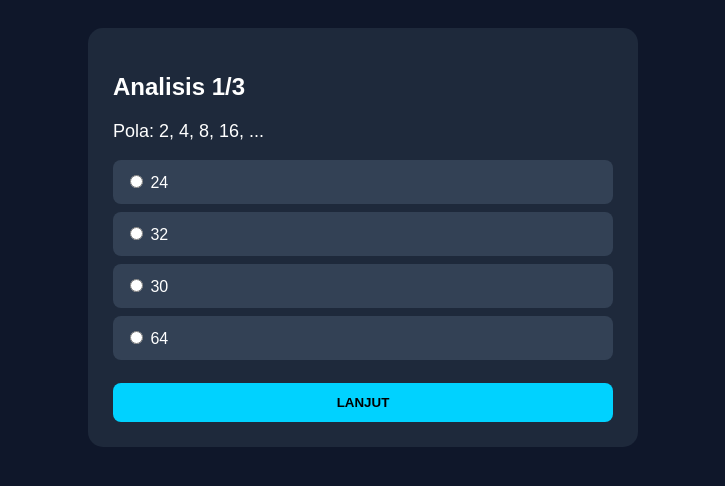
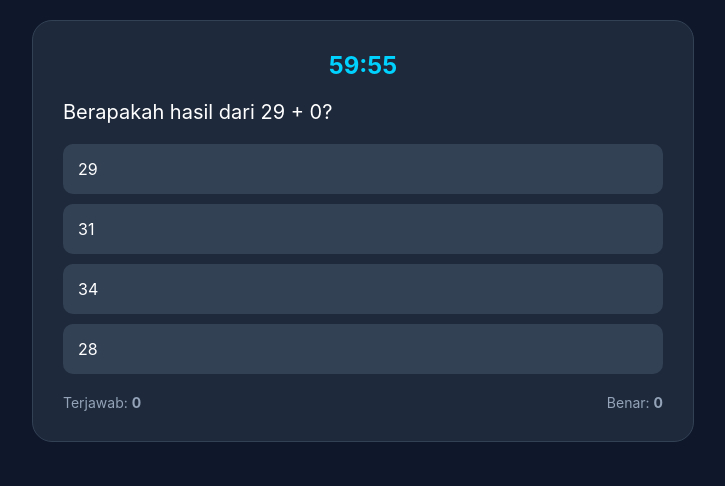
Before and after one commit to muhammadfikri17287-pixel/Test-iq, a website: page soal.html in a window 1280 px wide. Shown: the whole page, without its empty margins (277-1002 px from the left). Drawn offline with Linux system fonts and the light colour scheme; some packages are replaced by stand-ins of ours; a script that the page names is missing.

Commit message:
Update soal.html

```diff
--- a/soal.html
+++ b/soal.html
@@ -3,55 +3,105 @@
 <head>
     <meta charset="UTF-8">
     <meta name="viewport" content="width=device-width, initial-scale=1.0">
-    <title>Analisis IQ</title>
+    <title>Mensa Style | IQ Analysis</title>
     <script src="https://cdn.jsdelivr.net/npm/sweetalert2@11"></script>
     <style>
-        body { font-family: sans-serif; background: #0f172a; color: white; padding: 20px; display: flex; justify-content: center; }
-        .box { width: 100%; max-width: 500px; background: #1e293b; padding: 25px; border-radius: 15px; }
-        .opsi { display: block; background: #334155; padding: 12px; margin: 8px 0; border-radius: 8px; cursor: pointer; }
+        body { font-family: 'Inter', sans-serif; background: #0f172a; color: white; margin: 0; padding: 20px; }
+        .container { max-width: 600px; margin: auto; background: #1e293b; padding: 30px; border-radius: 20px; border: 1px solid #334155; }
+        .timer-bar { font-size: 24px; font-weight: bold; color: #00d2ff; text-align: center; margin-bottom: 20px; }
+        .question { font-size: 20px; margin-bottom: 20px; }
+        .option { display: block; background: #334155; padding: 15px; margin: 10px 0; border-radius: 10px; cursor: pointer; transition: 0.3s; }
+        .option:hover { background: #475569; }
+        .stats { display: flex; justify-content: space-between; font-size: 14px; color: #94a3b8; margin-top: 20px; }
     </style>
 </head>
 <body>
-    <div class="box">
-        <h2 id="qNum">Soal 1</h2>
-        <p id="qText" style="font-size: 18px;"></p>
+    <div class="container">
+        <div class="timer-bar" id="timer">60:00</div>
+        <div class="question" id="qText">Menyiapkan analisis...</div>
         <div id="options"></div>
-        <button onclick="next()" style="width: 100%; padding: 12px; margin-top: 15px; background: #00d2ff; border: none; border-radius: 8px; font-weight: bold;">LANJUT</button>
+        <div class="stats">
+            <span>Terjawab: <b id="statTotal">0</b></span>
+            <span>Benar: <b id="statCorrect">0</b></span>
+        </div>
     </div>
 
     <script>
-        const soal = [
-            { q: "Pola: 2, 4, 8, 16, ...", o: ["24", "32", "30", "64"], a: 1 },
-            { q: "Mana yang tidak cocok?", o: ["Meja", "Kursi", "Lemari", "Air"], a: 3 },
-            { q: "Jika A=1, B=2, maka CAB=?", o: ["312", "123", "213", "321"], a: 0 }
-        ];
-        let current = 0, skor = 0;
+        let timeLeft = 3600; // 60 Menit
+        let correctCount = 0;
+        let totalCount = 0;
+        let currentAnswer = 0;
 
-        function tampil() {
-            document.getElementById('qNum').innerText = `Analisis ${current + 1}/${soal.length}`;
-            document.getElementById('qText').innerText = soal[current].q;
-            document.getElementById('options').innerHTML = soal[current].o.map((x, i) =>
-                `<label class="opsi"><input type="radio" name="z" value="${i}"> ${x}</label>`).join('');
+        // Generator Soal Logika/Matematika Random
+        function generateQuestion() {
+            const types = ['pola', 'hitung', 'logika'];
+            const type = types[Math.floor(Math.random() * types.length)];
+            let q = "", opts = [], ans = 0;
+
+            if(type === 'hitung') {
+                const a = Math.floor(Math.random() * 50), b = Math.floor(Math.random() * 50);
+                q = `Berapakah hasil dari ${a} + ${b}?`;
+                ans = a + b;
+                opts = [ans, ans+2, ans-1, ans+5].sort(() => Math.random() - 0.5);
+            } else if(type === 'pola') {
+                const start = Math.floor(Math.random() * 10), step = Math.floor(Math.random() * 5) + 1;
+                q = `Lanjutkan pola: ${start}, ${start+step}, ${start+(step*2)}, ...`;
+                ans = start + (step * 3);
+                opts = [ans, ans+step, ans-step, start+(step*4)].sort(() => Math.random() - 0.5);
+            } else {
+                q = "Jika semua A adalah B, dan semua B adalah C, maka...";
+                const options = ["Semua A adalah C", "Semua C adalah A", "Beberapa A bukan C", "Tidak ada kesimpulan"];
+                ans = options[0];
+                opts = options.sort(() => Math.random() - 0.5);
+            }
+
+            document.getElementById('qText').innerText = q;
+            currentAnswer = ans;
+            document.getElementById('options').innerHTML = opts.map(o =>
+                `<div class="option" onclick="check('${o}')">${o}</div>`).join('');
         }
 
-        async function next() {
-            const r = document.querySelector('input[name="z"]:checked');
-            if(!r) return Swal.fire('Oops', 'Pilih jawaban dulu!', 'warning');
-            if(parseInt(r.value) === soal[current].a) skor += 40; // Contoh kalkulasi skor
+        async function check(val) {
+            totalCount++;
+            if(val == currentAnswer) correctCount++;
+            document.getElementById('statTotal').innerText = totalCount;
+            document.getElementById('statCorrect').innerText = correctCount;
+            generateQuestion();
+        }
 
-            if(current < soal.length - 1) {
-                current++; tampil();
-            } else {
+        function calculateIQ(correct, total) {
+            // Rumus simulasi: Base 100 + (Bonus Benar * Faktor Kesulitan)
+            if (total === 0) return 0;
+            let ratio = correct / total;
+            return Math.round(90 + (correct * 2) + (ratio * 10));
+        }
+
+        const timerInterval = setInterval(async () => {
+            timeLeft--;
+            let min = Math.floor(timeLeft / 60);
+            let sec = timeLeft % 60;
+            document.getElementById('timer').innerText = `${min}:${sec < 10 ? '0'+sec : sec}`;
+
+            if(timeLeft <= 0) {
+                clearInterval(timerInterval);
+                const finalIQ = calculateIQ(correctCount, totalCount);
                 const nama = localStorage.getItem('namaPeserta');
+
                 await fetch('/api/submit', {
                     method: 'POST',
                     headers: {'Content-Type': 'application/json'},
-                    body: JSON.stringify({ nama, skor })
+                    body: JSON.stringify({ nama, benar: correctCount, total: totalCount, iq: finalIQ })
                 });
-                Swal.fire('Selesai', `Skor IQ Anda: ${skor}`, 'success').then(() => window.location.href = "/");
+
+                Swal.fire({
+                    title: 'Waktu Habis!',
+                    html: `Analisis Selesai.<br>Skor IQ Anda: <b>${finalIQ}</b><br>Benar: ${correctCount}/${totalCount}`,
+                    icon: 'success'
+                }).then(() => window.location.href = "/");
             }
-        }
-        tampil();
+        }, 1000);
+
+        generateQuestion();
     </script>
 </body>
 </html>
```
